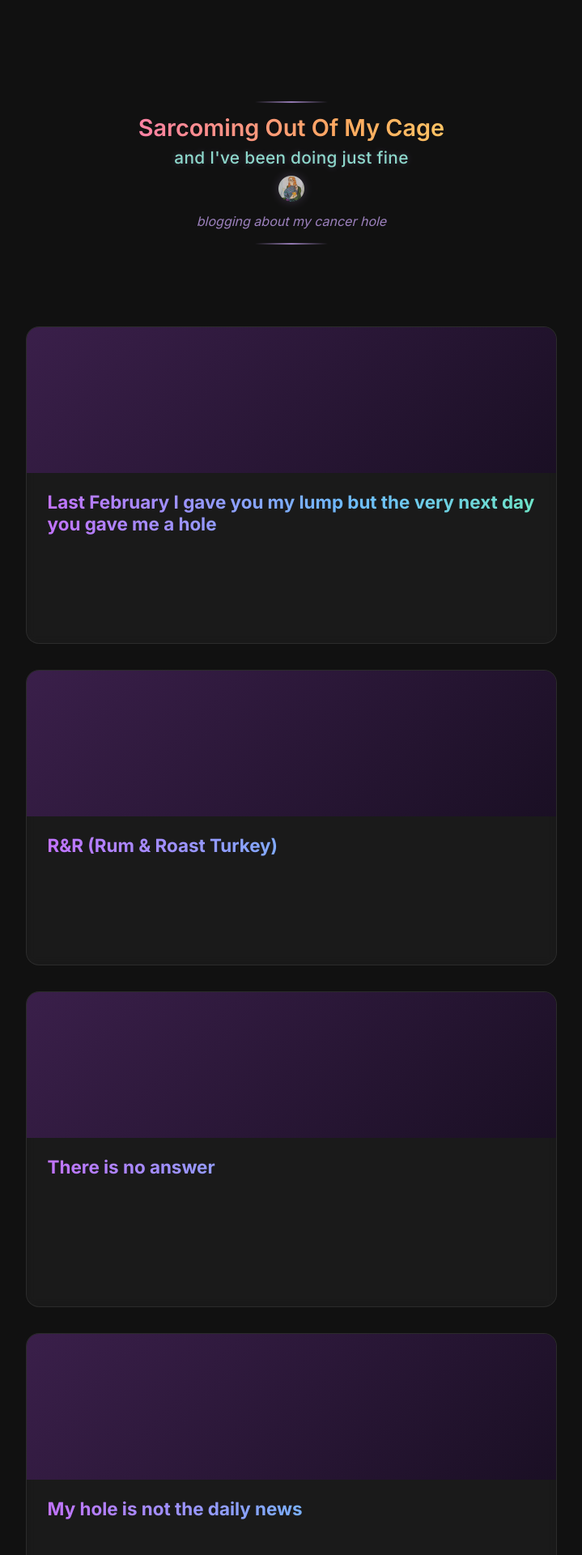
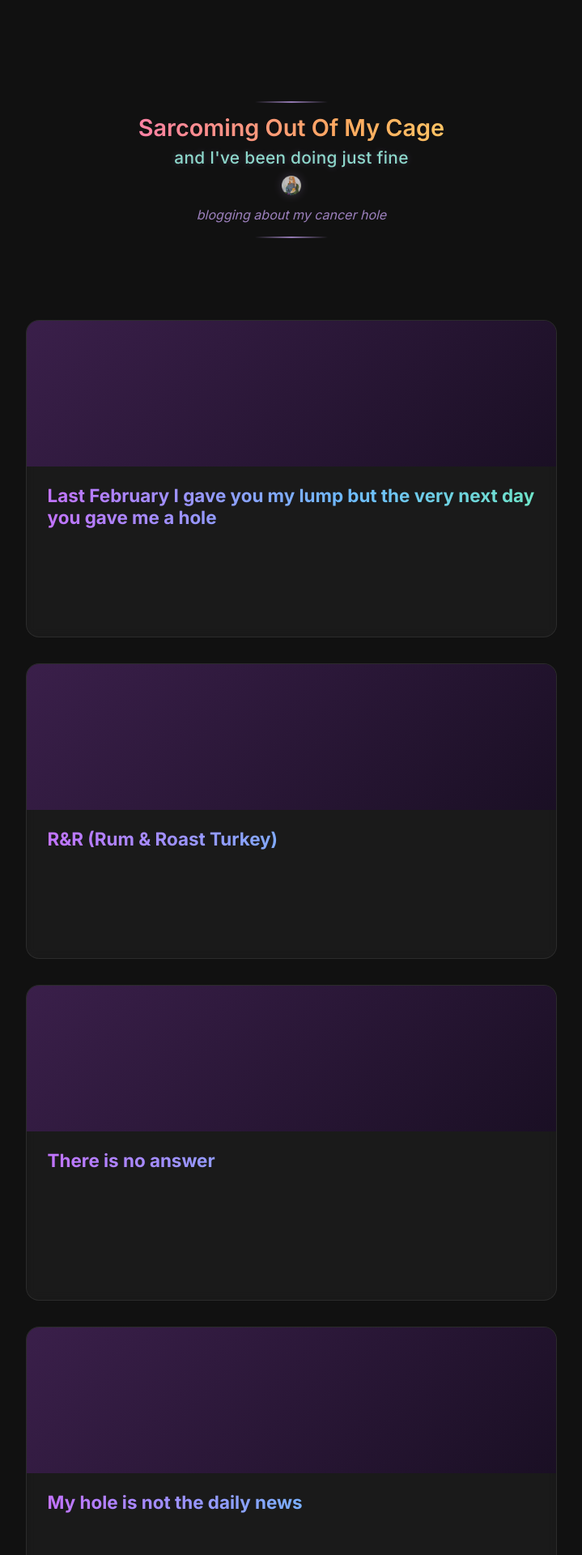
Before and after one commit to Marmitewarlock/suzal, a Jekyll site: the page built from blog.md, in a window 1280 px wide. Shown: the top 1920 px of the page at 81% size, without its empty margins (280-999 px from the left). Built offline with Jekyll 4.4.1, drawn with Linux system fonts in a browser that asks for light colours.

Commit message:
Update royal-velvet.css

```diff
--- a/assets/css/royal-velvet.css
+++ b/assets/css/royal-velvet.css
@@ -281,8 +281,8 @@ ol {
 }
 
 .rv-blog-favicon {
-  width: 32px !important;
-  height: 32px !important;
+  width: 24px !important;
+  height: 24px !important;
   margin: 0.6rem auto;
   display: block;
   opacity: 0.85;
```
